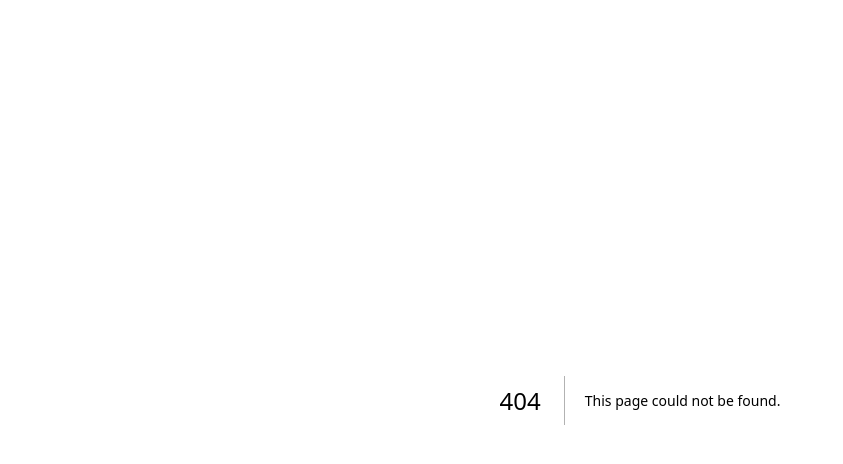
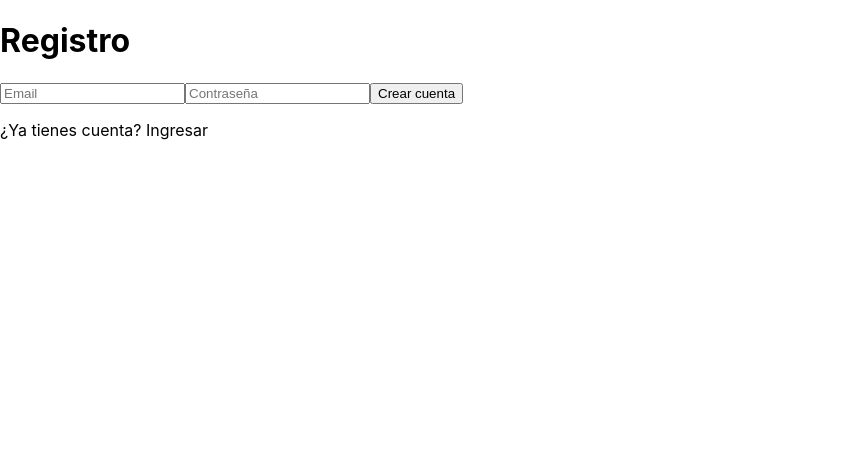
Before and after one commit to AlexisB2025/cannagrow, a Next.js app in the folder cannagrow/: page /register in a window 1280 px wide. Before the commit this address had no page. Shown: the top 464 px of the page, without its empty margins (0-843 px from the left). Built offline with nearby package versions, Linux system fonts and the light colour scheme.

Commit message:
Create register.js

```diff
--- /dev/null
+++ b/cannagrow/pages/register.js
@@ -0,0 +1,39 @@
+// pages/register.js
+import { useState } from 'react'
+import Link from 'next/link'
+
+export default function Register() {
+  const [email, setEmail] = useState('')
+  const [password, setPassword] = useState('')
+
+  const handleRegister = (e) => {
+    e.preventDefault()
+    alert(`Registro simulado con email: ${email}`)
+  }
+
+  return (
+    <div className="auth-container">
+      <h1>Registro</h1>
+      <form onSubmit={handleRegister}>
+        <input
+          type="email"
+          placeholder="Email"
+          value={email}
+          onChange={e => setEmail(e.target.value)}
+          required
+        />
+        <input
+          type="password"
+          placeholder="Contraseña"
+          value={password}
+          onChange={e => setPassword(e.target.value)}
+          required
+        />
+        <button type="submit">Crear cuenta</button>
+      </form>
+      <p>
+        ¿Ya tienes cuenta? <Link href="/login">Ingresar</Link>
+      </p>
+    </div>
+  )
+}
```
